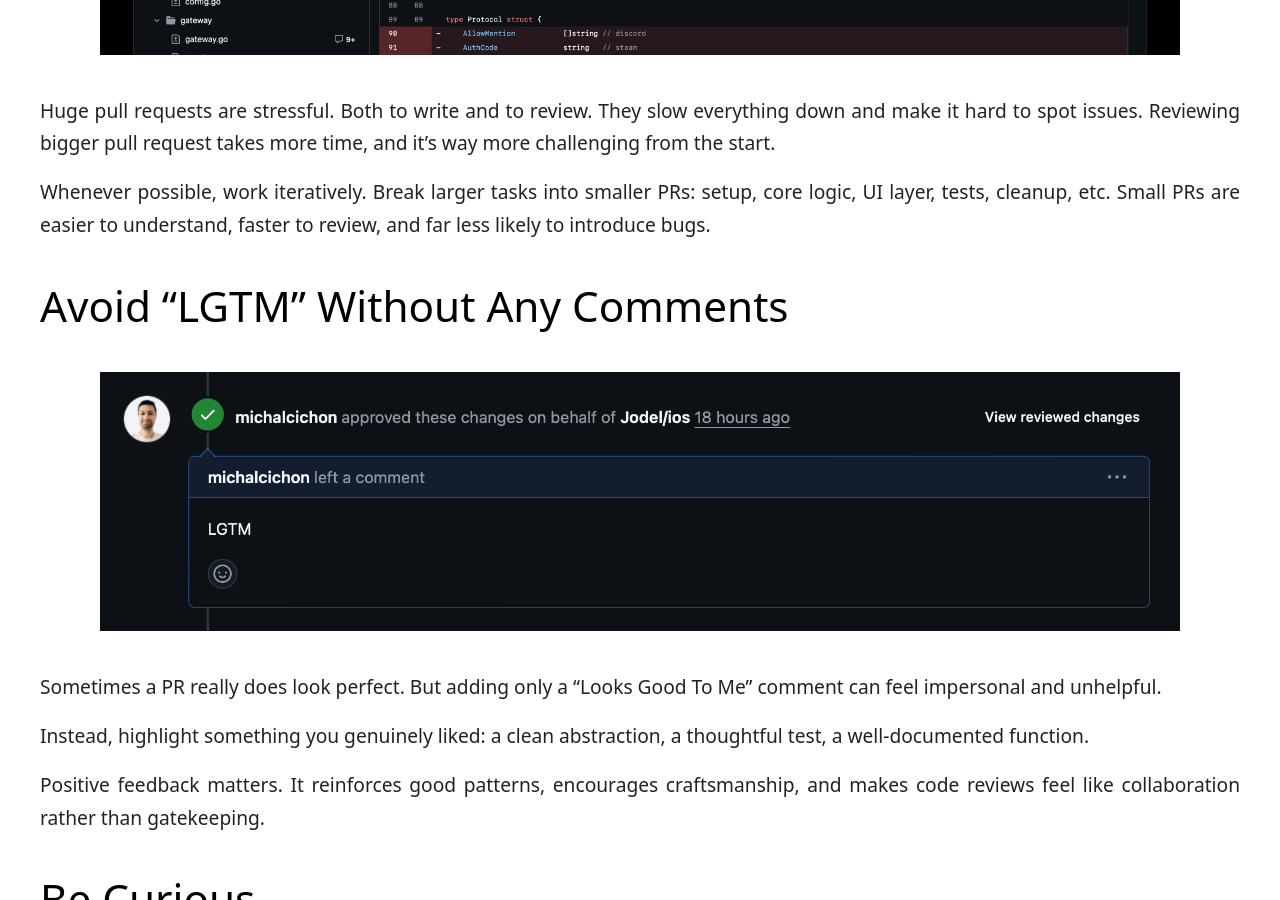
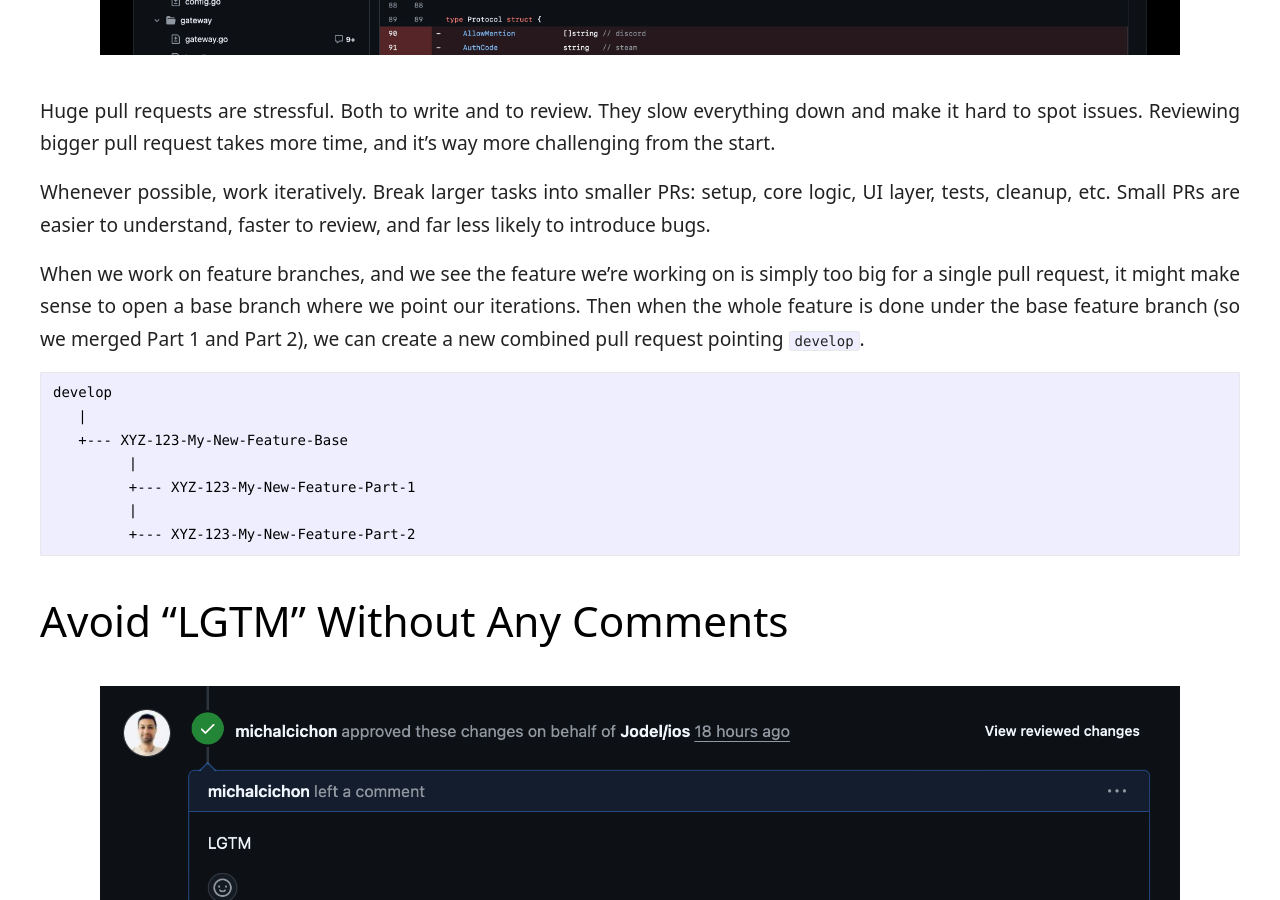
Before and after one commit to michalcichon/michalcichon.github.io, a Jekyll site: the page built from _posts/2025-12-12-effective-code-reviews-habits-that-make-teams-stronger.md, in a window 1280 px wide and 900 px high, scrolled down 3003 px. Built offline with Jekyll 4.4.1, drawn with Linux system fonts in a browser that asks for light colours; comment, search, counter and statistics services are not loaded.

Commit message:
clarification to feature branches

````diff
--- a/_posts/2025-12-12-effective-code-reviews-habits-that-make-teams-stronger.md
+++ b/_posts/2025-12-12-effective-code-reviews-habits-that-make-teams-stronger.md
@@ -58,6 +58,18 @@ Huge pull requests are stressful. Both to write and to review. They slow everyth
 
 Whenever possible, work iteratively. Break larger tasks into smaller PRs: setup, core logic, UI layer, tests, cleanup, etc. Small PRs are easier to understand, faster to review, and far less likely to introduce bugs.
 
+When we work on feature branches, and we see the feature we're working on is simply too big for a single pull request, it might make sense to open a base branch where we point our iterations. Then when the whole feature is done under the base feature branch (so we merged Part 1 and Part 2), we can create a new combined pull request pointing `develop`.
+
+```
+develop
+   |
+   +--- XYZ-123-My-New-Feature-Base
+         |
+         +--- XYZ-123-My-New-Feature-Part-1
+         |
+         +--- XYZ-123-My-New-Feature-Part-2
+```
+
 ## Avoid “LGTM” Without Any Comments
 
 ![LGTM]({{site.url}}/assets/2025-12-12/LGTM.png)
````
